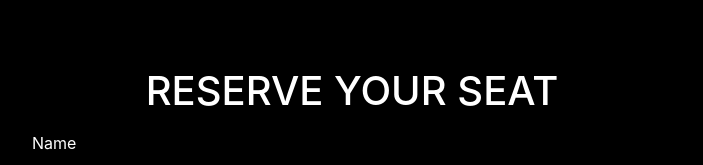
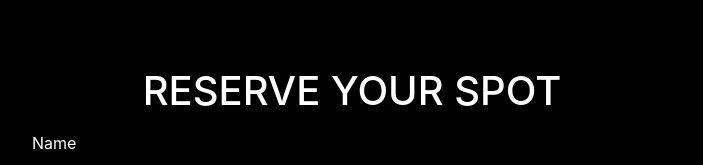
Before and after one commit to Adesanza/app-motosport, a React (Create React App) app: page / in a window 1280 px wide. Shown: the part 233-398 px from the top of the page, without its empty margins (288-991 px from the left). Built offline with nearby package versions, Linux system fonts and the light colour scheme.

Commit message:
update app main heading

```diff
--- a/src/App.js
+++ b/src/App.js
@@ -21,7 +21,7 @@ function App() {
           <div className="logo-container">
             <img src={logo} alt="company logo" />
           </div>
-          <h1 className="topic">Reserve your seat</h1>
+          <h1 className="topic">Reserve your spot</h1>
           <ReserveForm setAlertModalShow={setAlertModalShow} />
         </main>
       </center>
```
